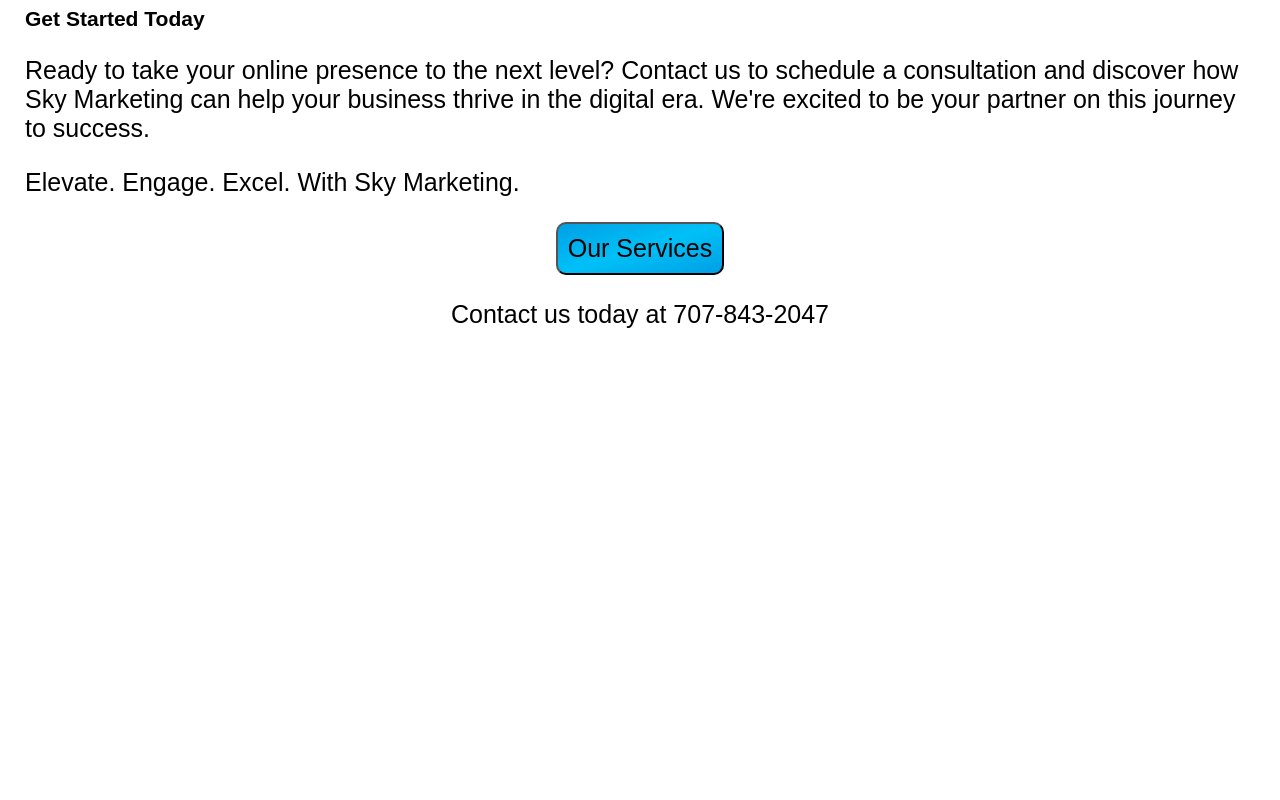
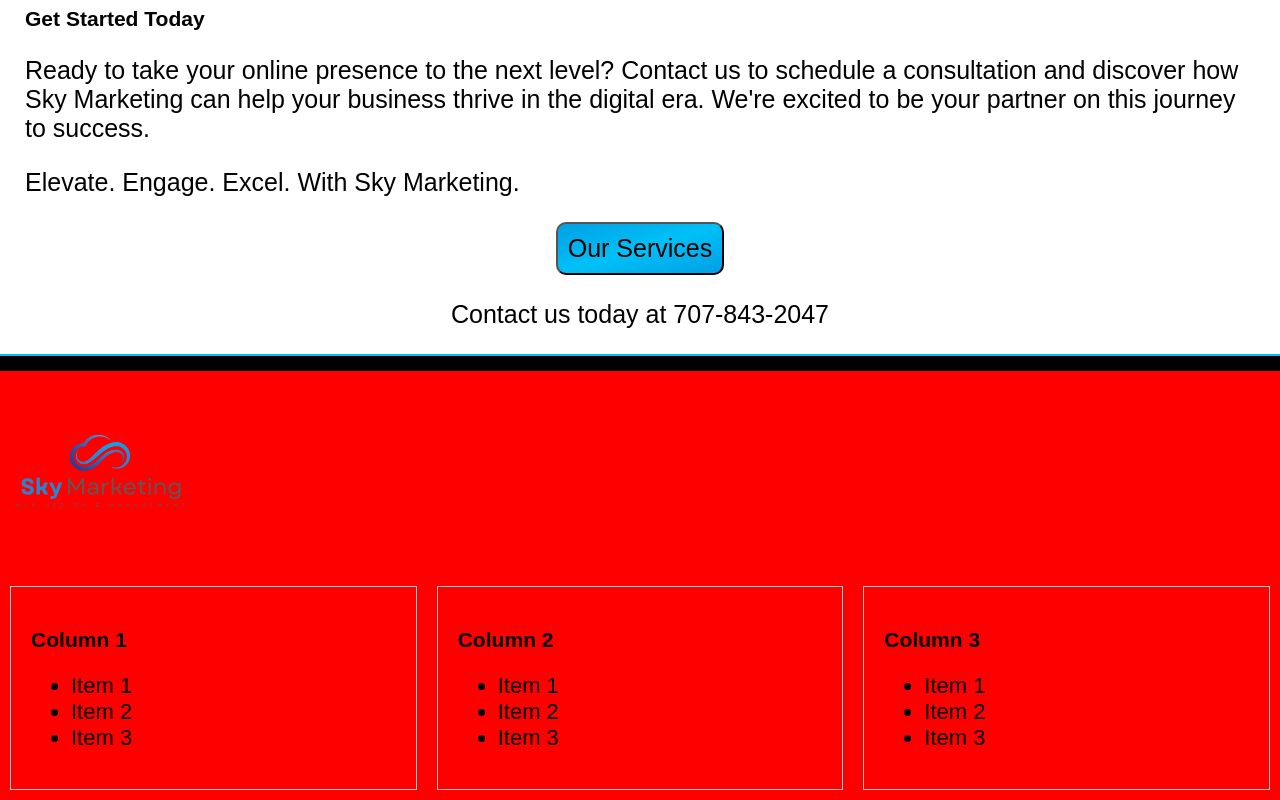
Before and after one commit to ericrothmuller/sky-marketing, a React (Create React App) app: page / in a window 1280 px wide. Shown: the part 1572-2372 px from the top of the page. Before the commit the page ends 1926 px from the top, so only its background shows below. Built offline with nearby package versions, Linux system fonts and the light colour scheme; a web font is replaced by a local one.

Commit message:
Added Footer component with three columns

```diff
--- a/src/App.css
+++ b/src/App.css
@@ -19,6 +19,7 @@
   padding-left: 25px;
   padding-right: 25px;
   border-top: 2px solid #00C0F7;
+  border-bottom: 2px solid #00C0F7;
 }
 
 .beyondMain {
@@ -205,6 +206,39 @@
   align-self: center;
 }
 
+footer {
+  border-top: #000000 solid 15px;
+  background-color: red;
+}
+
+.footerLogo {
+  width: 200px;
+  border-radius: 25px;
+  align-self: center;
+  text-align: center;
+}
+
+.footer-columns {
+  display: flex;
+  justify-content: space-between; /* Evenly distribute columns horizontally */
+  flex-wrap: wrap; /* Allow columns to wrap to the next row on smaller screens */
+}
+
+.footer-column {
+  flex: 1; /* Each column takes an equal amount of space */
+  margin: 10px; /* Add some spacing between columns */
+  padding: 20px; /* Add padding inside each column */
+  border: 1px solid #ccc; /* Add borders for separation (optional) */
+  box-sizing: border-box; /* Include padding and border in the width */
+}
+
+/* Responsive adjustments */
+@media (max-width: 768px) {
+  .container {
+    flex-direction: column; /* Stack columns vertically on smaller screens */
+  }
+}
+
 @media only screen and (max-width: 640px) {
   .mainLogo {
     width: 30%;
--- a/src/App.js
+++ b/src/App.js
@@ -8,12 +8,13 @@
 import Services from './pages/services';
 import Portfolio from './pages/portfolio';
 import Contact from './pages/contact';
-import logo from './images/Sky-Marketing-Logo.png';
+import Logo from './images/Sky-Marketing-Logo.png';
+import Footer from './components/Footer';
 
 function App() {
 return (
 	<Router>
-		<div className="logoDiv"><img src={logo} className="mainLogo" alt="Sky Marketing Logo" /></div>
+		<div className="logoDiv"><img src={Logo} className="mainLogo" alt="Sky Marketing Logo" /></div>
 	<Navbar />
 	<BackToTopButton />
 	<Routes>
@@ -24,6 +25,7 @@
 		<Route path='/services' element={<Services/>} />
 		<Route path='/portfolio' element={<Portfolio/>} />
 	</Routes>
+	<Footer />
 	</Router>
 );
 }
--- /dev/null
+++ b/src/components/Footer.js
@@ -0,0 +1,42 @@
+import React from 'react';
+import logo from "../images/Sky-Marketing-Logo.svg";
+
+function Footer() {
+  return (
+    <footer>
+      <div>
+        {/* Centered logo */}
+        <img src={logo} className="footerLogo" alt="Sky Marketing Logo" />
+      </div>
+      <div className="footer-columns">
+        {/* Three columns */}
+        <div className="footer-column">
+          <h3>Column 1</h3>
+          <ul>
+            <li>Item 1</li>
+            <li>Item 2</li>
+            <li>Item 3</li>
+          </ul>
+        </div>
+        <div className="footer-column">
+          <h3>Column 2</h3>
+          <ul>
+            <li>Item 1</li>
+            <li>Item 2</li>
+            <li>Item 3</li>
+          </ul>
+        </div>
+        <div className="footer-column">
+          <h3>Column 3</h3>
+          <ul>
+            <li>Item 1</li>
+            <li>Item 2</li>
+            <li>Item 3</li>
+          </ul>
+        </div>
+      </div>
+    </footer>
+  );
+}
+
+export default Footer;
```
